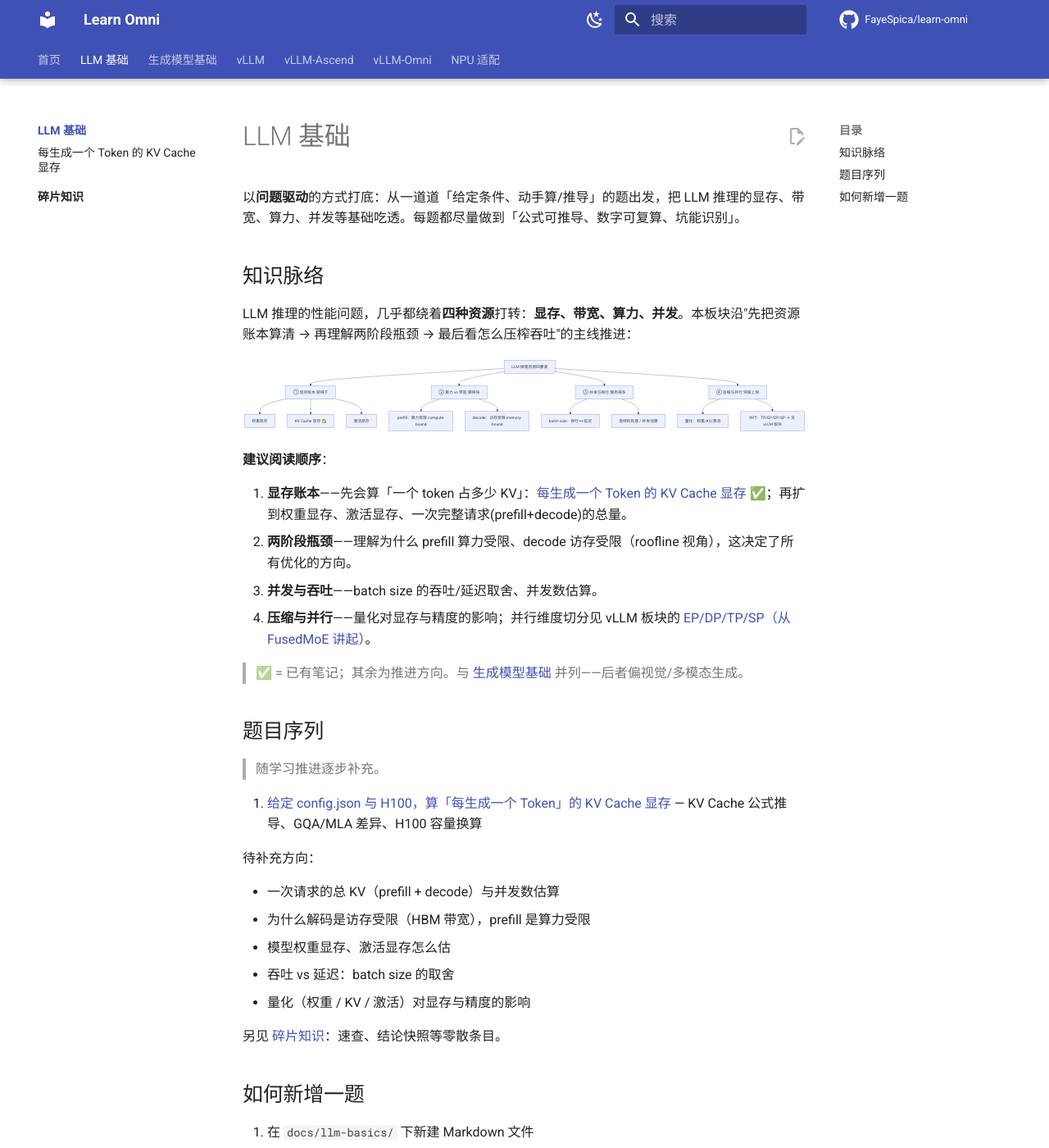
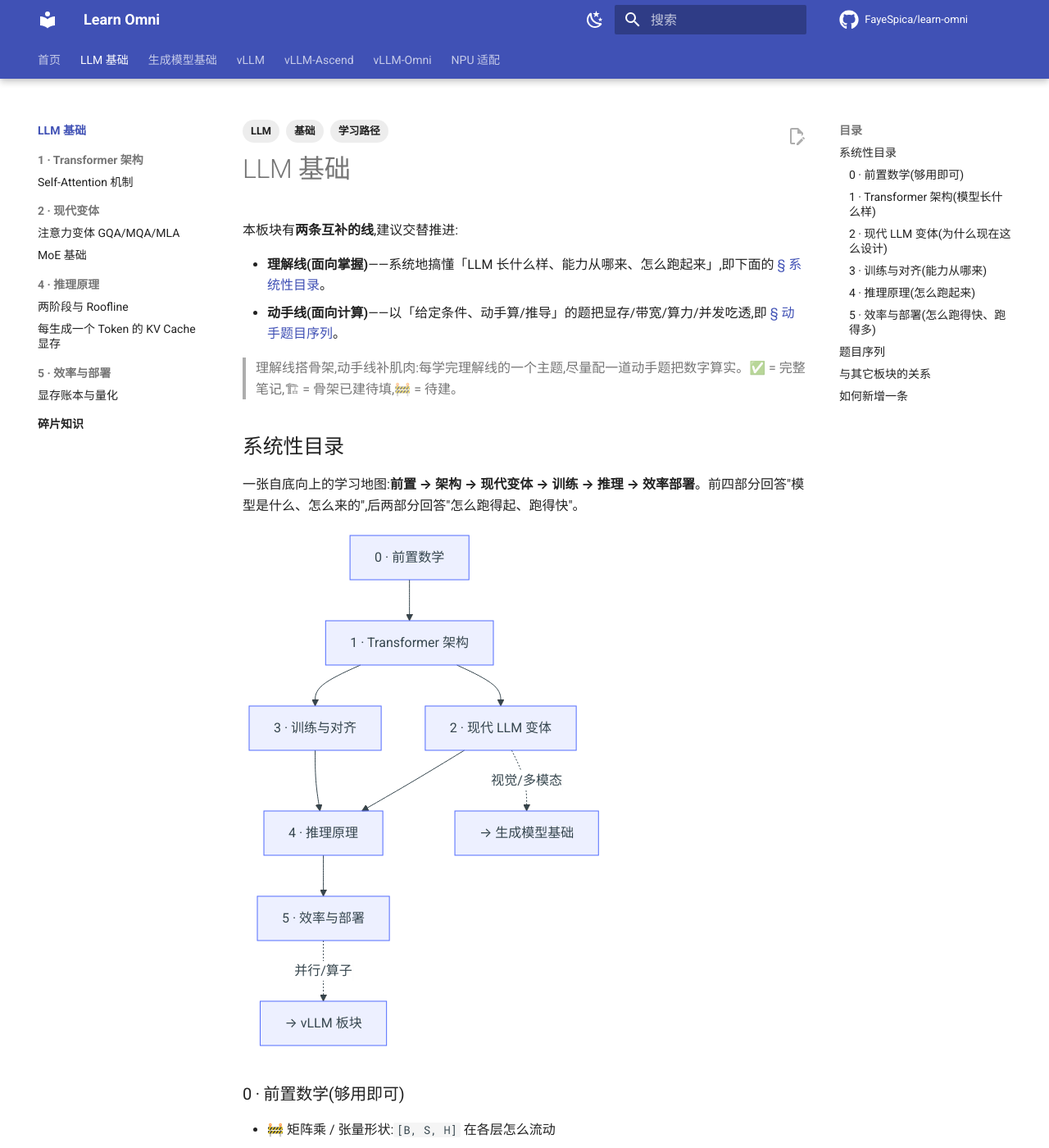
Before and after one commit to FayeSpica/learn-omni, an MkDocs documentation site: the page built from docs/llm-basics/index.md, in a window 1280 px wide and 1400 px high. Shown: the whole window at 82% size. Built offline with MkDocs 1.6.1 and Material for MkDocs 9.7.7, drawn with Linux system fonts in a browser that asks for light colours; comment, search, counter and statistics services are not loaded; some of the changed text lies outside the part shown.

Commit message:
LLM 基础系统化 + runner_matrix 路径修正
LLM 基础(面向掌握理解):
- index.md：重构为「理解线(6 部分系统性目录) + 动手线(题目序列)」双线,新增 🏗 骨架标记
- 新增 5 个骨架页(study template:目标/速览图/带着问题读/要点提纲/误区/交叉链接):
  self-attention、attention-variants(GQA/MQA/MLA)、moe-basics、prefill-decode-roofline、memory-and-quantization
- mkdocs.yml：LLM 基础 nav 从单页重构为按部分分组(1 架构 / 2 变体 / 4 推理 / 5 部署)

杂项:
- tools/runner_matrix.py：修正 docstring 里的输出路径为 docs/npu-adaptation/runner-compare/(随模块迁移)

Co-Authored-By: Claude Opus 4.8 (1M context) <noreply@anthropic.com>

````diff
--- a/docs/llm-basics/index.md
+++ b/docs/llm-basics/index.md
@@ -1,54 +1,110 @@
+---
+tags:
+  - LLM
+  - 基础
+  - 学习路径
+---
+
 # LLM 基础
 
-以**问题驱动**的方式打底：从一道道「给定条件、动手算/推导」的题出发，把 LLM 推理的显存、带宽、算力、并发等基础吃透。每题都尽量做到「公式可推导、数字可复算、坑能识别」。
+本板块有**两条互补的线**,建议交替推进:
 
-## 知识脉络
+- **理解线(面向掌握)**——系统地搞懂「LLM 长什么样、能力从哪来、怎么跑起来」,即下面的 [§ 系统性目录](#系统性目录)。
+- **动手线(面向计算)**——以「给定条件、动手算/推导」的题把显存/带宽/算力/并发吃透,即 [§ 动手题目序列](#题目序列)。
 
-LLM 推理的性能问题，几乎都绕着**四种资源**打转：**显存、带宽、算力、并发**。本板块沿"先把资源账本算清 → 再理解两阶段瓶颈 → 最后看怎么压榨吞吐"的主线推进：
+> 理解线搭骨架,动手线补肌肉:每学完理解线的一个主题,尽量配一道动手题把数字算实。✅ = 完整笔记,🏗 = 骨架已建待填,🚧 = 待建。
+
+## 系统性目录 { #系统性目录 }
+
+一张自底向上的学习地图:**前置 → 架构 → 现代变体 → 训练 → 推理 → 效率部署**。前四部分回答"模型是什么、怎么来的",后两部分回答"怎么跑得起、跑得快"。
 
 ```mermaid
 flowchart TD
-  ROOT["LLM 推理资源四要素"] --> MEM["① 显存账本 装得下"]
-  ROOT --> RB["② 算力 vs 带宽 算得快"]
-  ROOT --> TP["③ 并发与吞吐 服务得多"]
-  ROOT --> OPT["④ 压缩与并行 突破上限"]
-  MEM --> M1["权重显存"]
-  MEM --> M2["KV Cache 显存 ✅"]
-  MEM --> M3["激活显存"]
-  RB --> R1["prefill：算力受限 compute-bound"]
-  RB --> R2["decode：访存受限 memory-bound"]
-  TP --> T1["batch size：吞吐↔延迟"]
-  TP --> T2["连续批处理 / 并发估算"]
-  OPT --> O1["量化：权重/KV/激活"]
-  OPT --> O2["并行：TP/EP/DP/SP → 见 vLLM 板块"]
+  P0["0 · 前置数学"] --> P1["1 · Transformer 架构"]
+  P1 --> P2["2 · 现代 LLM 变体"]
+  P1 --> P3["3 · 训练与对齐"]
+  P2 --> P4["4 · 推理原理"]
+  P3 --> P4
+  P4 --> P5["5 · 效率与部署"]
+  P5 -.并行/算子.-> VLLM["→ vLLM 板块"]
+  P2 -.视觉/多模态.-> GEN["→ 生成模型基础"]
 ```
 
-**建议阅读顺序**：
+### 0 · 前置数学(够用即可)
 
-1. **显存账本**——先会算「一个 token 占多少 KV」：[每生成一个 Token 的 KV Cache 显存](kv-cache-per-token.md) ✅；再扩到权重显存、激活显存、一次完整请求(prefill+decode)的总量。
-2. **两阶段瓶颈**——理解为什么 prefill 算力受限、decode 访存受限（roofline 视角），这决定了所有优化的方向。
-3. **并发与吞吐**——batch size 的吞吐/延迟取舍、并发数估算。
-4. **压缩与并行**——量化对显存与精度的影响；并行维度切分见 vLLM 板块的 [EP/DP/TP/SP（从 FusedMoE 讲起）](../vllm/ep-dp-tp-sp-fused-moe.md)。
+- 🚧 矩阵乘 / 张量形状:`[B, S, H]` 在各层怎么流动
+- 🚧 softmax、交叉熵、log-likelihood
+- 🚧 概率与采样:分布、温度、Top-k/Top-p 的数学含义
 
-> ✅ = 已有笔记；其余为推进方向。与 [生成模型基础](../generative-basics/index.md) 并列——后者偏视觉/多模态生成。
+### 1 · Transformer 架构(模型长什么样)
 
-## 题目序列
+> 目标:能徒手画出一个 decoder block,并说清每个组件为什么存在。
 
-> 随学习推进逐步补充。
+- 🚧 Tokenizer 与 Embedding:文本 → token id → 向量
+- 🏗 **[Self-Attention 机制](self-attention.md)**:QKV、缩放点积、为什么要除 √d、多头的意义
+- 🚧 位置编码:绝对 / 相对 / **RoPE** / ALiBi,以及长度外推
+- 🚧 FFN / MLP 与激活:GeLU、**SwiGLU**
+- 🚧 归一化:LayerNorm vs **RMSNorm**、Pre-LN vs Post-LN
+- 🚧 残差连接、堆叠成 block、因果掩码与自回归生成
 
-1. [给定 config.json 与 H100，算「每生成一个 Token」的 KV Cache 显存](kv-cache-per-token.md) — KV Cache 公式推导、GQA/MLA 差异、H100 容量换算
+### 2 · 现代 LLM 变体(为什么现在这么设计)
 
-待补充方向：
+> 目标:理解主流开源模型(Qwen / DeepSeek / Llama)相对原版 Transformer 改了什么、为什么。
 
-- 一次请求的总 KV（prefill + decode）与并发数估算
-- 为什么解码是访存受限（HBM 带宽），prefill 是算力受限
-- 模型权重显存、激活显存怎么估
-- 吞吐 vs 延迟：batch size 的取舍
-- 量化（权重 / KV / 激活）对显存与精度的影响
+- 🏗 **[注意力变体:GQA / MQA / MLA](attention-variants.md)**:头共享与低秩压缩 —— 直接决定 KV Cache 大小(与 [KV 显存题](kv-cache-per-token.md) 呼应)
+- 🏗 **[MoE 基础](moe-basics.md)**:稀疏专家、路由、负载均衡(工程侧见 [EPLB 笔记](../vllm-omni/snippets/eplb-inheritance.md))
+- 🚧 长上下文:位置外推、稀疏 / 滑窗注意力
 
-另见 [碎片知识](snippets/index.md)：速查、结论快照等零散条目。
+### 3 · 训练与对齐(能力从哪来)
 
-## 如何新增一题
+> 目标:理解一个 base 模型如何被训练出来、又如何变成能对话的 chat 模型。
 
-1. 在 `docs/llm-basics/` 下新建 Markdown 文件
-2. 在 `mkdocs.yml` 的 `nav` → `LLM 基础` 下登记一行
+- 🚧 预训练目标:next-token prediction、为什么它能学到"智能"
+- 🚧 数据与 tokenization、缩放定律 scaling laws
+- 🚧 后训练:SFT → RLHF / DPO 的动机与差别
+
+### 4 · 推理原理(怎么跑起来)
+
+> 目标:理解一次生成在 GPU 上到底发生了什么 —— 这是连接"理解"与"性能"的枢纽。
+
+- 🏗 **[两阶段与 Roofline](prefill-decode-roofline.md)**:prefill(算力受限 compute-bound)vs decode(访存受限 memory-bound)—— 决定一切优化方向
+- ✅ **KV Cache**:[每生成一个 Token 的 KV Cache 显存](kv-cache-per-token.md) —— 公式推导、GQA/MLA 差异、H100 容量换算
+- 🚧 采样与解码:greedy / temperature / Top-k / Top-p / beam
+- 🚧 投机解码 speculative decoding、MTP
+
+### 5 · 效率与部署(怎么跑得快、跑得多)
+
+> 目标:把资源账本算清,理解压缩与并行如何突破单卡上限。工程实现下钻到 vLLM 板块。
+
+- 🏗 **[显存账本与量化](memory-and-quantization.md)**:权重 / KV / 激活 三块怎么估;量化对显存与精度的影响
+- 🚧 并发与吞吐:连续批处理、batch size 的吞吐↔延迟取舍
+- 🚧 注意力算子:FlashAttention / PagedAttention(实现见 vLLM 板块)
+- 🚧 并行维度:[EP/DP/TP/SP(从 FusedMoE 讲起)](../vllm/ep-dp-tp-sp-fused-moe.md)
+
+## 题目序列 { #题目序列 }
+
+> 动手线:每题做到「公式可推导、数字可复算、坑能识别」。随学习推进补充。
+
+1. ✅ [给定 config.json 与 H100,算「每生成一个 Token」的 KV Cache 显存](kv-cache-per-token.md) — 对应 §4 KV Cache
+
+**待补题目(按系统性目录归位)**
+
+- §4 一次请求的总 KV(prefill + decode)与并发数估算
+- §4 为什么 decode 访存受限、prefill 算力受限(roofline 复算)
+- §5 模型权重显存、激活显存怎么估
+- §5 吞吐 vs 延迟:batch size 的取舍
+- §5 量化(权重 / KV / 激活)对显存与精度的影响
+
+另见 [碎片知识](snippets/index.md):速查、结论快照等零散条目。
+
+## 与其它板块的关系
+
+- **[生成模型基础](../generative-basics/index.md)** —— 并列板块,偏视觉 / 多模态生成(ViT / DiT)。
+- **[vLLM](../vllm/index.md)** —— §5 的工程落地:算子、图模式、并行的真实实现。
+- **[NPU 适配](../npu-adaptation/index.md)** —— 昇腾后端的适配与 release 视角。
+
+## 如何新增一条
+
+1. 在 `docs/llm-basics/` 下新建 Markdown 文件(理解笔记或动手题均可)。
+2. 在 `mkdocs.yml` 的 `nav` → `LLM 基础` 下登记一行。
+3. 回到本页,把系统性目录里对应的 🚧 改成 ✅ 并挂上链接。
--- a/mkdocs.yml
+++ b/mkdocs.yml
@@ -93,7 +93,16 @@ nav:
   - 首页: index.md
   - LLM 基础:
       - llm-basics/index.md
-      - 每生成一个 Token 的 KV Cache 显存: llm-basics/kv-cache-per-token.md
+      - 1 · Transformer 架构:
+          - Self-Attention 机制: llm-basics/self-attention.md
+      - 2 · 现代变体:
+          - 注意力变体 GQA/MQA/MLA: llm-basics/attention-variants.md
+          - MoE 基础: llm-basics/moe-basics.md
+      - 4 · 推理原理:
+          - 两阶段与 Roofline: llm-basics/prefill-decode-roofline.md
+          - 每生成一个 Token 的 KV Cache 显存: llm-basics/kv-cache-per-token.md
+      - 5 · 效率与部署:
+          - 显存账本与量化: llm-basics/memory-and-quantization.md
       - 碎片知识:
           - llm-basics/snippets/index.md
   - 生成模型基础:
````
Also changed, not shown: docs/llm-basics/attention-variants.md (added, +47 -0 lines), docs/llm-basics/memory-and-quantization.md (added, +34 -0 lines), docs/llm-basics/moe-basics.md (added, +34 -0 lines), docs/llm-basics/prefill-decode-roofline.md (added, +43 -0 lines), docs/llm-basics/self-attention.md (added, +53 -0 lines), 1 other file.
